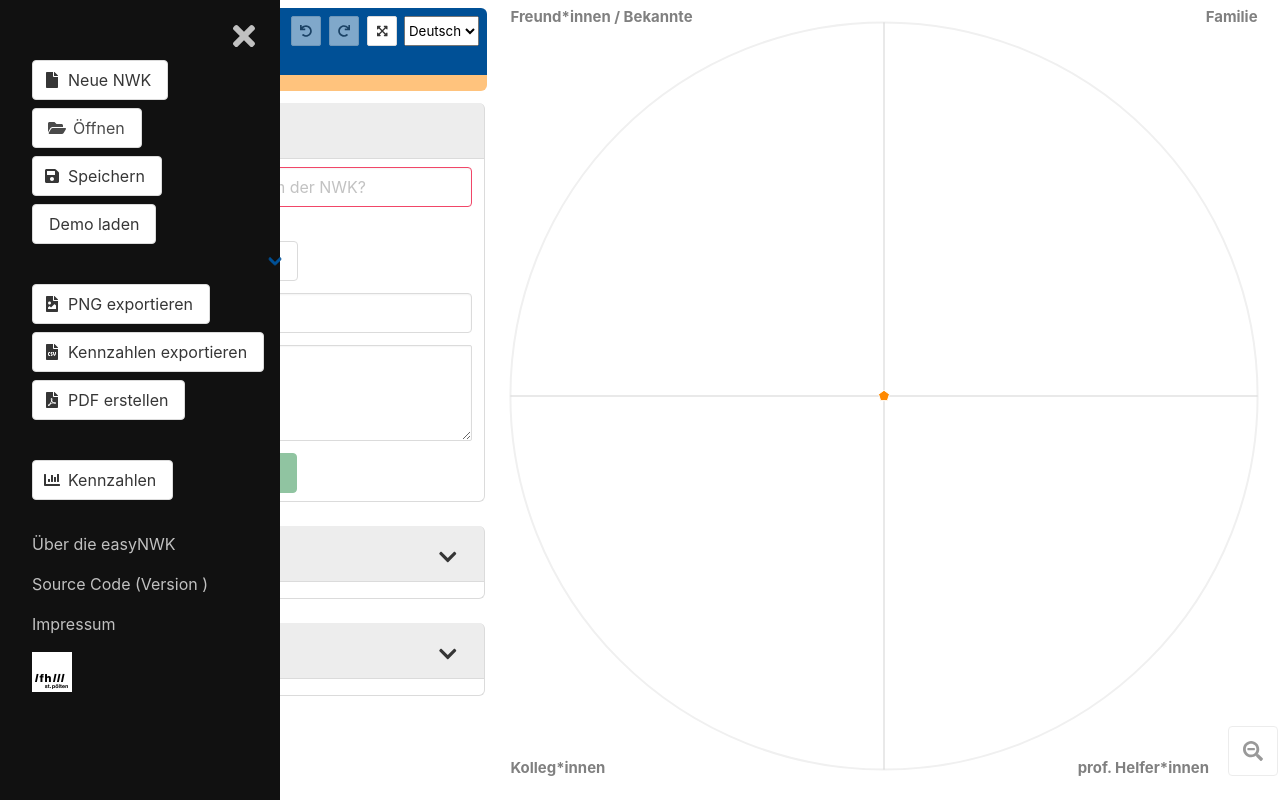
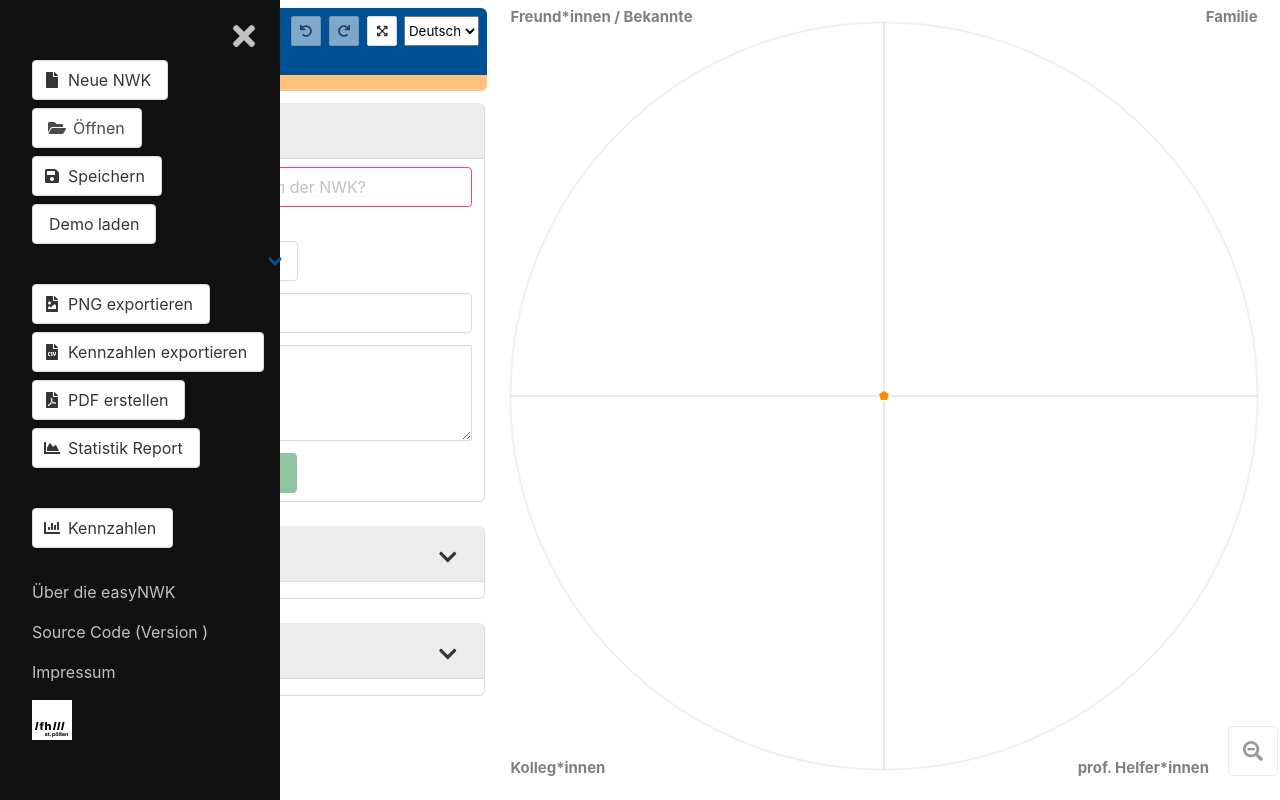
Before and after one commit to fhstp/easynwk-web, a Vue app: page / in a window 1280 px wide. Both pictures are taken after a click on the button 29 px from the left and 36 px from the top of the page. Built offline with nearby package versions, Linux system fonts and the light colour scheme.

Commit message:
Button und neuer Tab für Statistik-Seite erstellt

```diff
--- a/src/components/SideMenu.vue
+++ b/src/components/SideMenu.vue
@@ -99,6 +99,14 @@
             <font-awesome-icon icon="file-pdf" />
           </span>
           <span>{{ t("createPDF") }}</span>
+        </a>
+
+        <a :href="'#/stat?lang=' + t('lang')" target="_blank" class="button">
+          <!-- Button richtig stylen-->
+          <span class="icon">
+            <font-awesome-icon icon="chart-area" />
+          </span>
+          <span>Statistik Report</span>
         </a>
 
         <p><br /></p>
--- a/src/main.ts
+++ b/src/main.ts
@@ -53,6 +53,7 @@ import {
   faUnlink,
   faArrowsAlt,
   faCopy,
+  faChartArea,
 } from "@fortawesome/free-solid-svg-icons";
 library.add(
   faBars,
@@ -96,7 +97,8 @@ library.add(
   faInfo,
   faLink,
   faUnlink,
-  faArrowsAlt
+  faArrowsAlt,
+  faChartArea
 );
 
 // Vue.component("font-awesome-icon", FontAwesomeIcon);
--- a/src/router/index.ts
+++ b/src/router/index.ts
@@ -1,6 +1,7 @@
 import { createRouter, createWebHashHistory, RouteRecordRaw } from "vue-router";
 import Home from "../views/HomeView.vue";
 import Pdf from "../views/PdfView.vue";
+import Stat from "../views/StatistikReport.vue";
 
 const routes: Array<RouteRecordRaw> = [
   {
@@ -22,6 +23,11 @@ const routes: Array<RouteRecordRaw> = [
     name: "Pdf",
     component: Pdf,
   },
+  {
+    path: "/stat",
+    name: "Stat",
+    component: Stat,
+  },
 ];
 
 const router = createRouter({
--- /dev/null
+++ b/src/views/StatistikReport.vue
@@ -0,0 +1,15 @@
+<template>
+  <div class="page">
+    <div id="statinfo">
+      <h1>I am the statistics page :)</h1>
+    </div>
+  </div>
+</template>
+
+<script>
+export default {
+  name: "StatistikReport",
+};
+</script>
+
+<style scoped></style>
```
